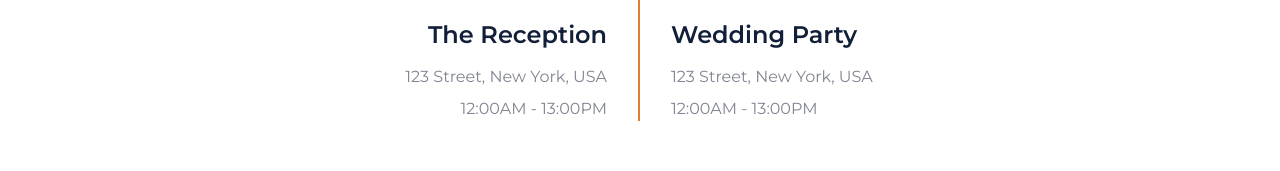
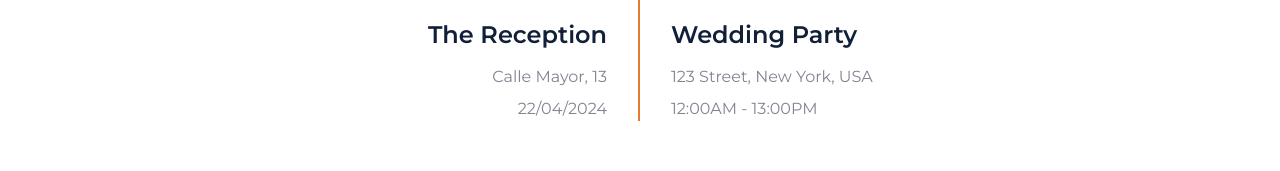
Before and after one commit to DomingoLP/simulacro, a plain HTML site: page index.html in a window 1280 px wide. Shown: the part 5195-5366 px from the top of the page. Drawn offline with nearby package versions, Linux system fonts and the light colour scheme.

Commit message:
Cambio fecha

```diff
--- a/index.html
+++ b/index.html
@@ -304,8 +304,8 @@
                     <div class="text-center text-md-right mr-md-3 mb-4 mb-md-0">
                         <img class="img-fluid mb-4" src="img/event-1.jpg" alt="">
                         <h4 class="mb-3">The Reception</h4>
-                        <p class="mb-2">123 Street, New York, USA</p>
-                        <p class="mb-0">12:00AM - 13:00PM</p>
+                        <p class="mb-2">Calle Mayor, 13</p>
+                        <p class="mb-0">22/04/2024</p>
                     </div>
                 </div>
                 <div class="col-md-6">
```
